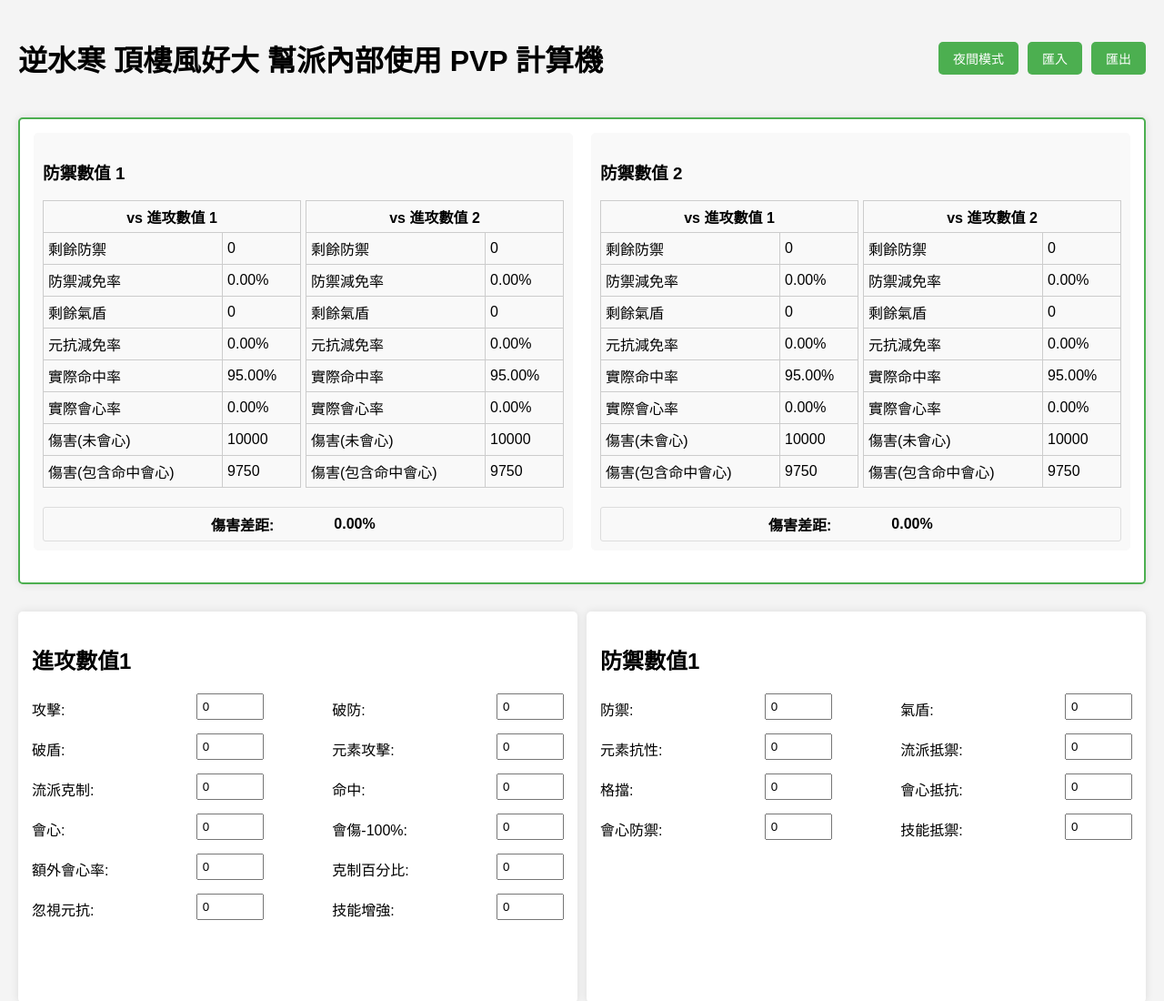
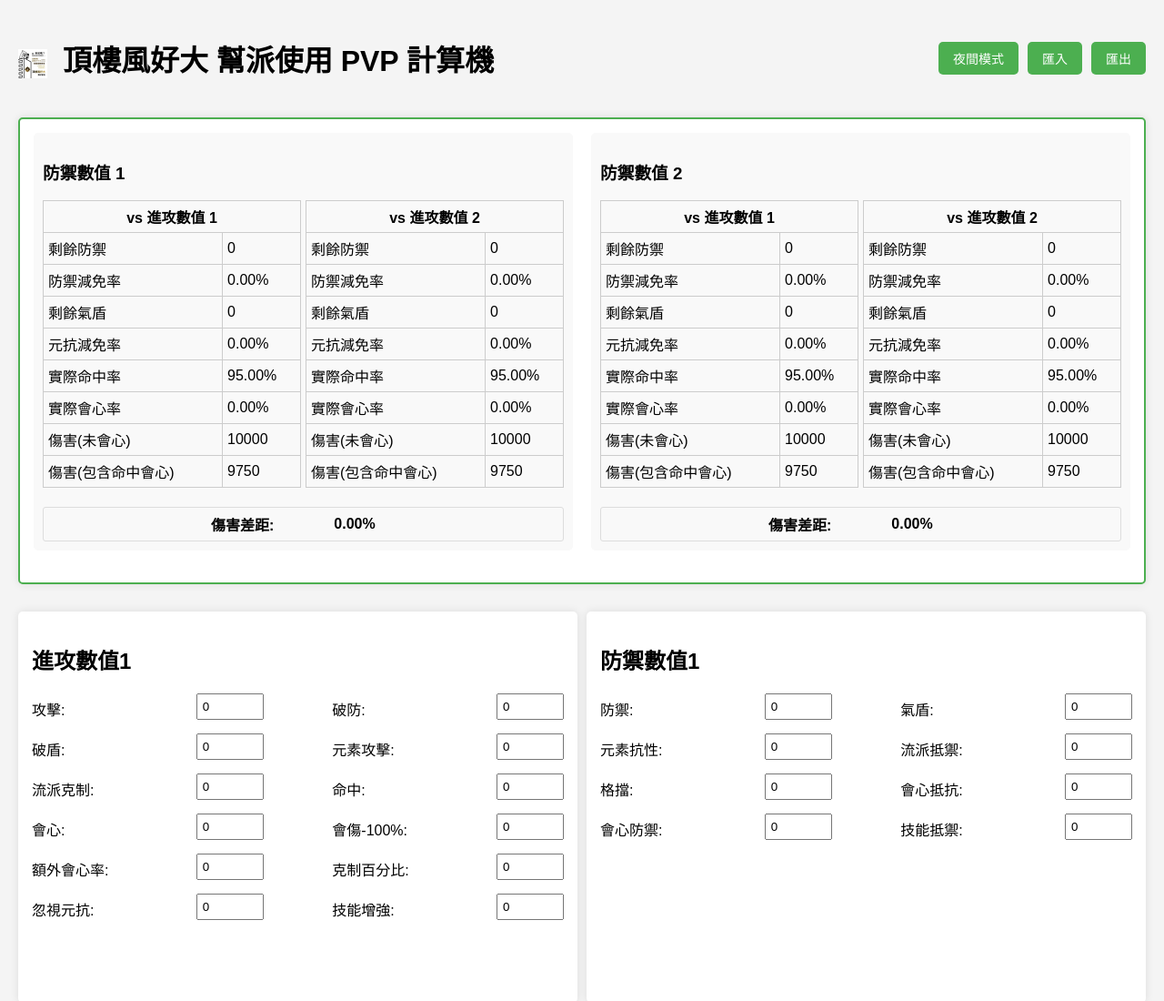
Before and after one commit to TommyLui/sword-of-justice-pvp-calculator, a plain HTML site: page index.html in a window 1280 px wide. Shown: the top 1100 px of the page at 91% size. Drawn offline with Linux system fonts and the light colour scheme.

Commit message:
feat: icon title update

```diff
--- a/index.html
+++ b/index.html
@@ -4,13 +4,14 @@
 <head>
     <meta charset="UTF-8">
     <meta name="viewport" content="width=device-width, initial-scale=1.0">
-    <title>Sword of Justice PVP Calculator</title>
+    <title>逆水寒 PVP 計算機</title>
+    <link rel="icon" type="image/jpeg" href="icon.jpg">
     <link rel="stylesheet" href="styles.css">
 </head>
 
 <body>
     <header>
-        <h1>逆水寒 頂樓風好大 幫派內部使用 PVP 計算機</h1>
+        <h1><img src="icon.jpg" alt="icon" class="header-icon"> 頂樓風好大 幫派使用 PVP 計算機</h1>
         <div class="header-buttons">
             <button id="dark-mode-btn" class="header-btn">夜間模式</button>
             <button id="import-btn" class="header-btn">匯入</button>
@@ -334,7 +335,7 @@
         </section>
     </div>
 
-    <script src="script.js?2135"></script>
+    <script src="script.js?171259"></script>
 </body>
 
 </html>
--- a/styles.css
+++ b/styles.css
@@ -64,6 +64,13 @@ header {
     padding: 8px 16px;
     font-size: 14px;
     margin: 0;
+}
+
+.header-icon {
+    height: 32px;
+    width: 32px;
+    margin-right: 8px;
+    vertical-align: middle;
 }
 
 section {
```
Also changed, not shown: icon.jpg (added).
